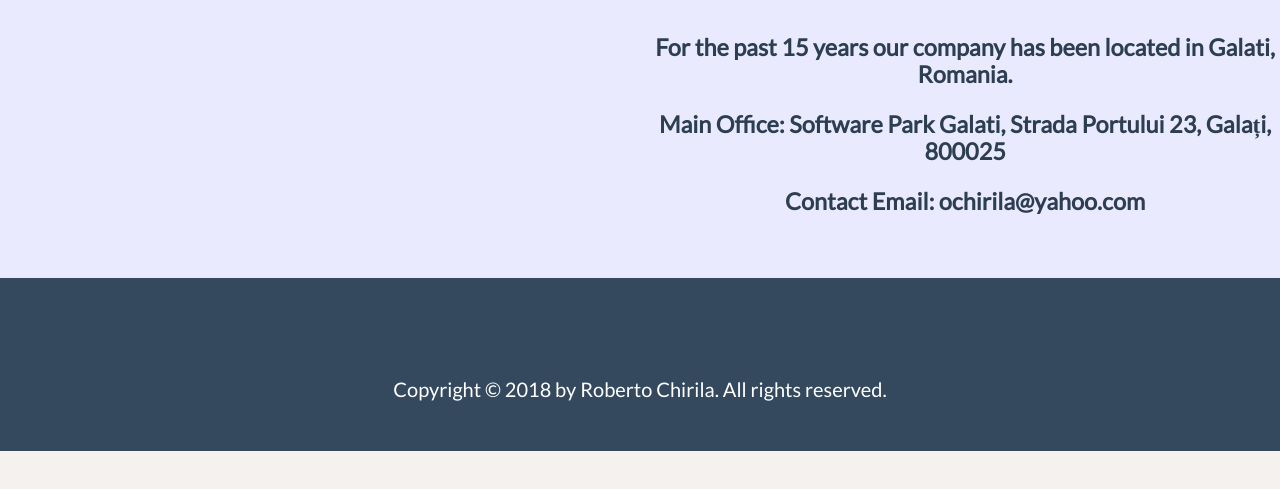
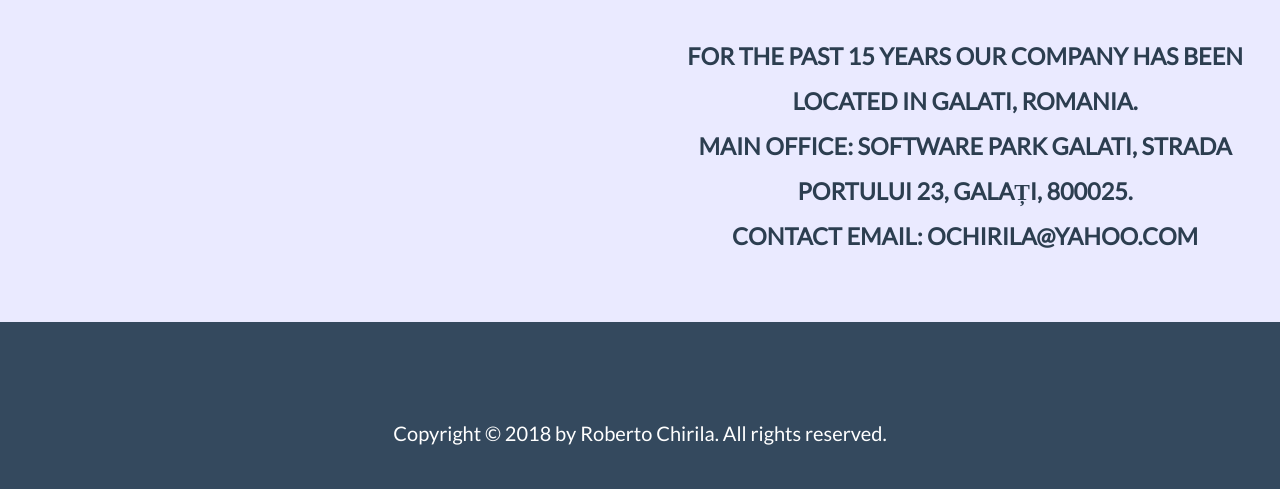
Before and after one commit to robertochirila/SoftcadSolutions, a plain HTML site: page index.html in a window 1280 px wide. Shown: the part 4957-5446 px from the top of the page. Before the commit the page ends 5408 px from the top, so only its background shows below. Drawn offline with nearby package versions, Linux system fonts and the light colour scheme.

Commit message:
"Minor changes"

```diff
--- a/css/main.css
+++ b/css/main.css
@@ -352,6 +352,13 @@ header {
     border-radius: 25%;
 }
 
+.box.js--wp-26 h3 {
+    text-transform: uppercase;
+    /*letter-spacing: 2px;
+    word-spacing: 3px;*/
+    line-height: 45px;
+}
+
 /* Footer sections */
 
 .social-links {
--- a/index.html
+++ b/index.html
@@ -318,9 +318,8 @@
         </div>
         <div class="col span-1-of-2">
             <div class="box js--wp-26">
-                <h3>For the past 15 years our company has been located in Galati, Romania.</h3>
-                <h3>Main Office: Software Park Galati, Strada Portului 23, Galați, 800025</h3>
-                <h3>Contact Email: ochirila@yahoo.com</h3>
+                <h3>For the past 15 years our company has been located in Galati, Romania.<br> Main Office: Software
+                    Park Galati, Strada Portului 23, Galați, 800025.<br>Contact Email: ochirila@yahoo.com</h3>
             </div>
         </div>
     </div>
```
